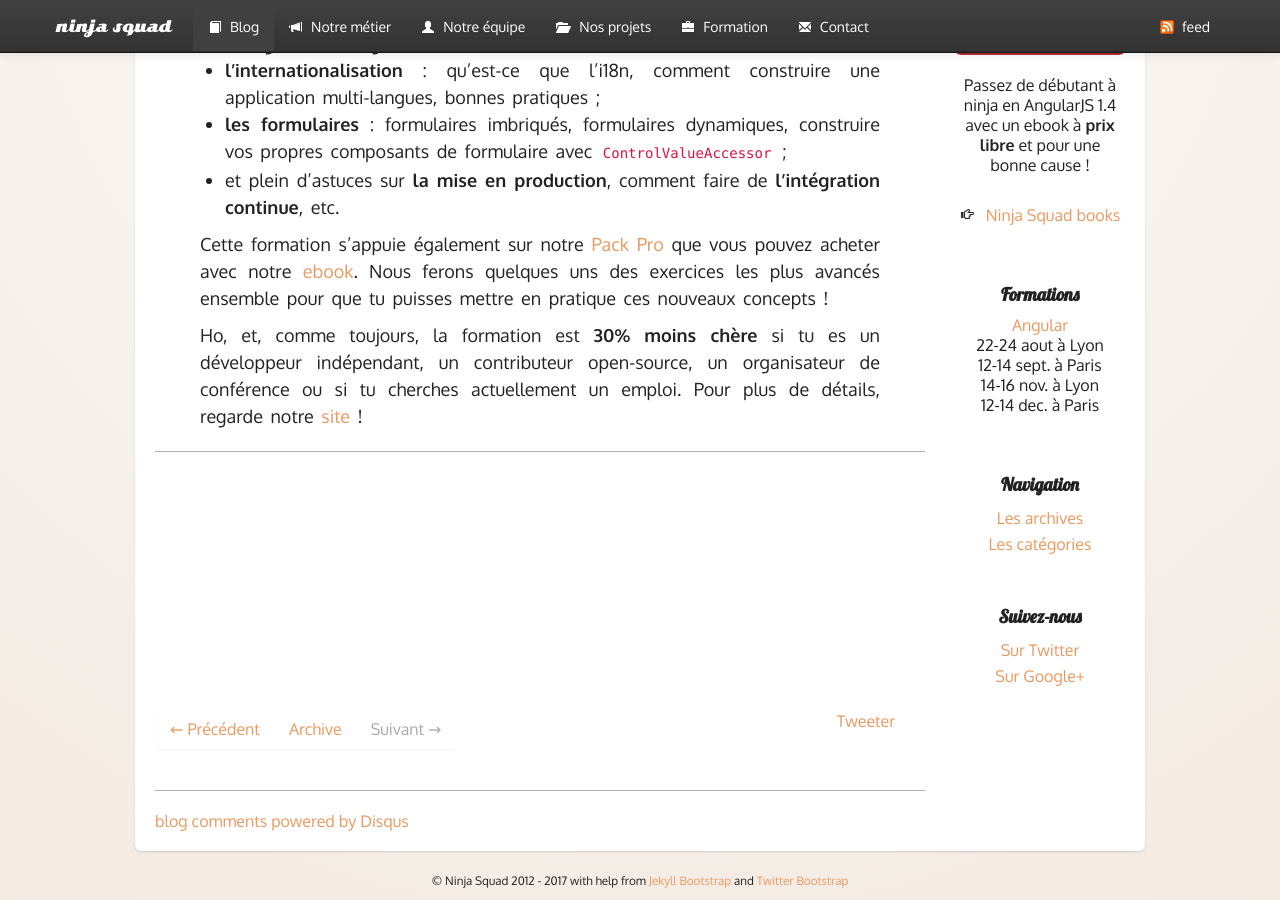
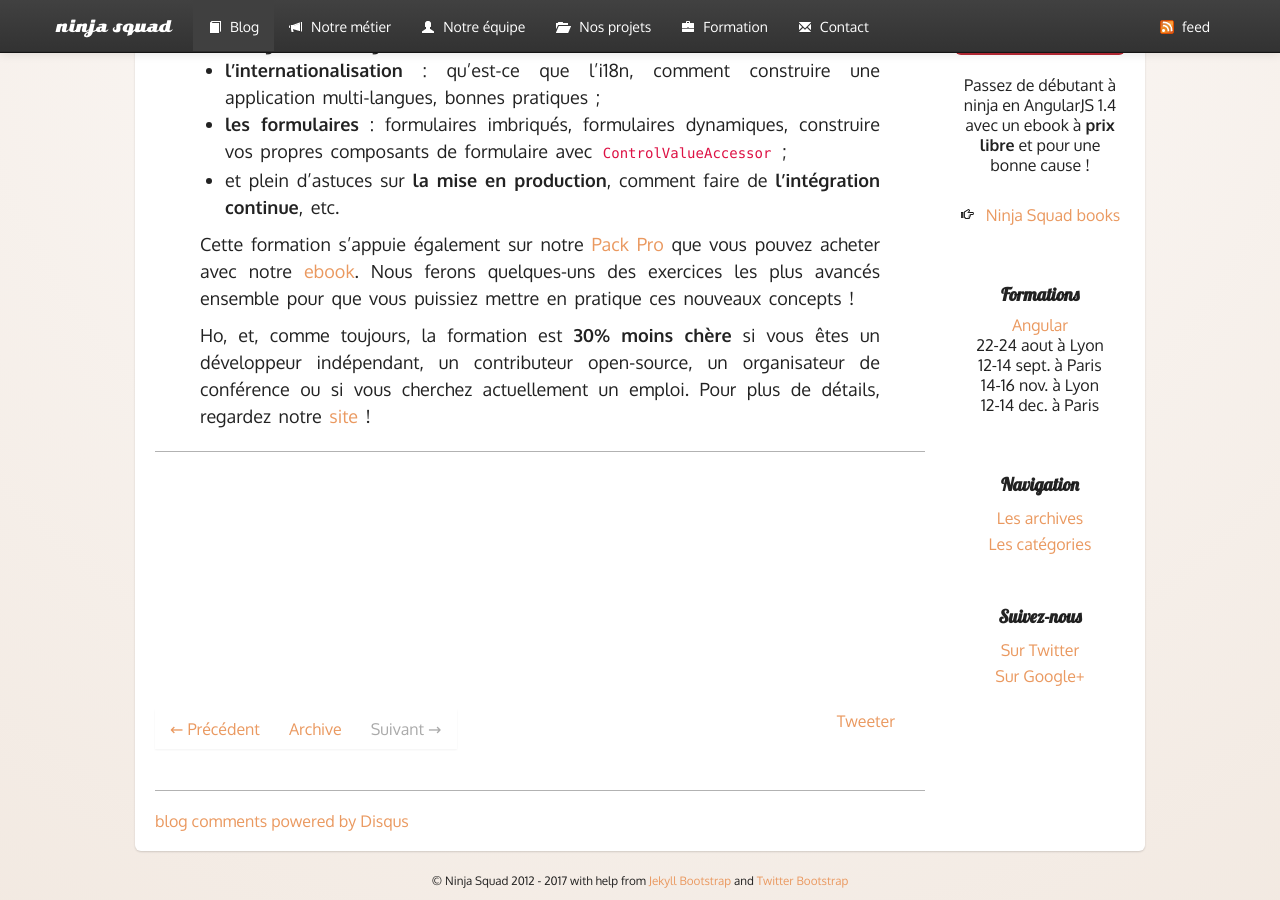
Before and after one commit to Ninja-Squad/ninja-squad.github.com, a Jekyll site: the page built from _posts/2017-08-10-formation-angular-avancé.md, in a window 1280 px wide and 900 px high, scrolled down 1139 px. Built offline with Jekyll 4.4.1, drawn with Linux system fonts in a browser that asks for light colours; comment, search, counter and statistics services are not loaded; some of the changed text lies outside the part shown.

Commit message:
fix: typos in french translation

```diff
--- a/_posts/2017-08-10-formation-angular-avancé.md
+++ b/_posts/2017-08-10-formation-angular-avancé.md
@@ -10,7 +10,7 @@ Angular a presque un an, et est bientôt en version 5.0&nbsp;!
 
 Le premier commit date de 3 ans, et nous avons commencé à l'utiliser dès le tout début.
 Nous avons enseigné les fondamentaux d'Angular à des centaines de développeurs en personne,
-notre [ebook](https://books.ninja-squad.com/angular) a des milliers de lecteurs,
+notre [ebook](https://books.ninja-squad.com/angular) à des milliers de lecteurs,
 et notre [formation en ligne (Pack Pro)](https://angular-exercises.ninja-squad.com/)
 a touché quelques centaines de développeurs supplémentaires tout autour du monde&nbsp;!
 
@@ -38,10 +38,10 @@ Pour vous donner un aperçu, la formation couvre&nbsp;:
 Cette formation s'appuie également sur notre
 [Pack Pro](https://angular-exercises.ninja-squad.com/)
 que vous pouvez acheter avec notre [ebook](https://books.ninja-squad.com/angular).
-Nous ferons quelques uns des exercices les plus avancés ensemble
-pour que tu puisses mettre en pratique ces nouveaux concepts&nbsp;!
+Nous ferons quelques-uns des exercices les plus avancés ensemble
+pour que vous puissiez mettre en pratique ces nouveaux concepts&nbsp;!
 
-Ho, et, comme toujours, la formation est **30% moins chère** si tu es un développeur indépendant,
+Ho, et, comme toujours, la formation est **30% moins chère** si vous êtes un développeur indépendant,
 un contributeur open-source,
-un organisateur de conférence ou si tu cherches actuellement un emploi.
-Pour plus de détails, regarde notre [site](http://ninja-squad.com/formations)&nbsp;!
+un organisateur de conférence ou si vous cherchez actuellement un emploi.
+Pour plus de détails, regardez notre [site](http://ninja-squad.com/formations)&nbsp;!
```
